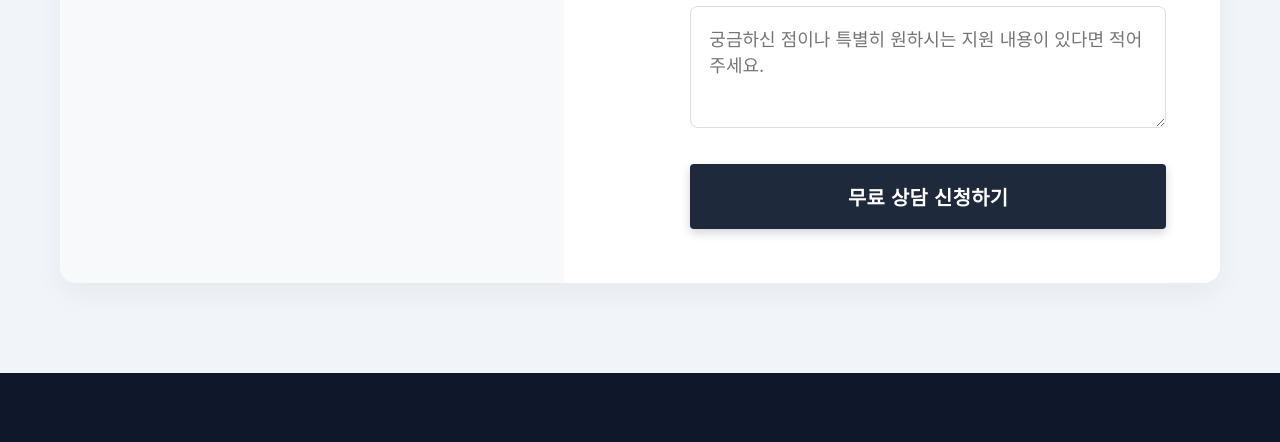
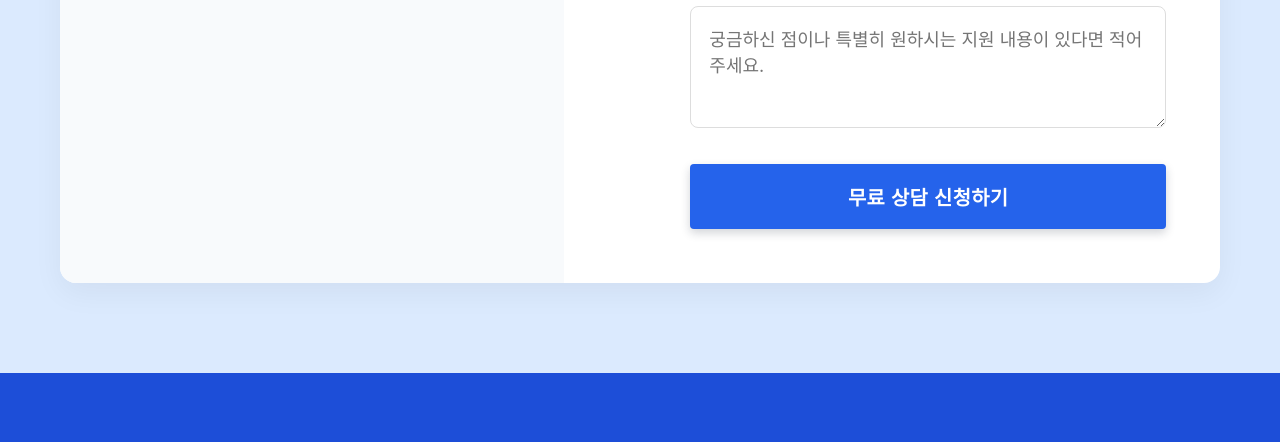
Before and after one commit to Tae-Kyung/silver, a plain HTML site: page index.html in a window 1280 px wide. Shown: the part 5375-5817 px from the top of the page. Drawn offline with Linux system fonts and the light colour scheme; a web font is replaced by a local one.

Commit message:
Update color theme to vibrant blue

```diff
--- a/style.css
+++ b/style.css
@@ -1,13 +1,13 @@
 :root {
   --color-bg: #FFFFFF; /* 깔끔한 화이트 배경 */
-  --color-beige-alt: #F8F9FA; /* 빛바랜 연그레이 (대체 배경) */
-  --color-blue-light: #F1F5F9; /* 아주 연한 슬레이트 그레이 */
-  --color-blue: #1E293B; /* 다크 슬레이트 (주요 포인트 색상) */
-  --color-blue-dark: #0F172A; /* 가장 어두운 슬레이트 (버튼 호버 등) */
-  --color-green-light: #F8F9FA; /* 연그레이 */
-  --color-green: #3B82F6; /* 모던 블루 (서브 포인트) */
-  --color-text: #111827; /* 진한 텍스트 (제목) */
-  --color-text-light: #4B5563; /* 부드러운 텍스트 (본문) */
+  --color-beige-alt: #F8FAFC; /* 은은한 블루 그레이 */
+  --color-blue-light: #DBEAFE; /* 연한 블루 */
+  --color-blue: #2563EB; /* 메인 블루 */
+  --color-blue-dark: #1D4ED8; /* 다크 블루 (버튼 호버 등) */
+  --color-green-light: #F0FDF4; /* 연그레이 */
+  --color-green: #0EA5E9; /* 스카이 블루 (서브 포인트) */
+  --color-text: #0F172A; /* 진한 텍스트 */
+  --color-text-light: #475569; /* 부드러운 텍스트 */
   --color-white: #FFFFFF;
 
   --font-main: 'Pretendard', -apple-system, BlinkMacSystemFont, system-ui, Roboto, 'Helvetica Neue', 'Segoe UI', 'Apple SD Gothic Neo', 'Noto Sans KR', 'Malgun Gothic', 'Apple Color Emoji', 'Segoe UI Emoji', 'Segoe UI Symbol', sans-serif;
```
